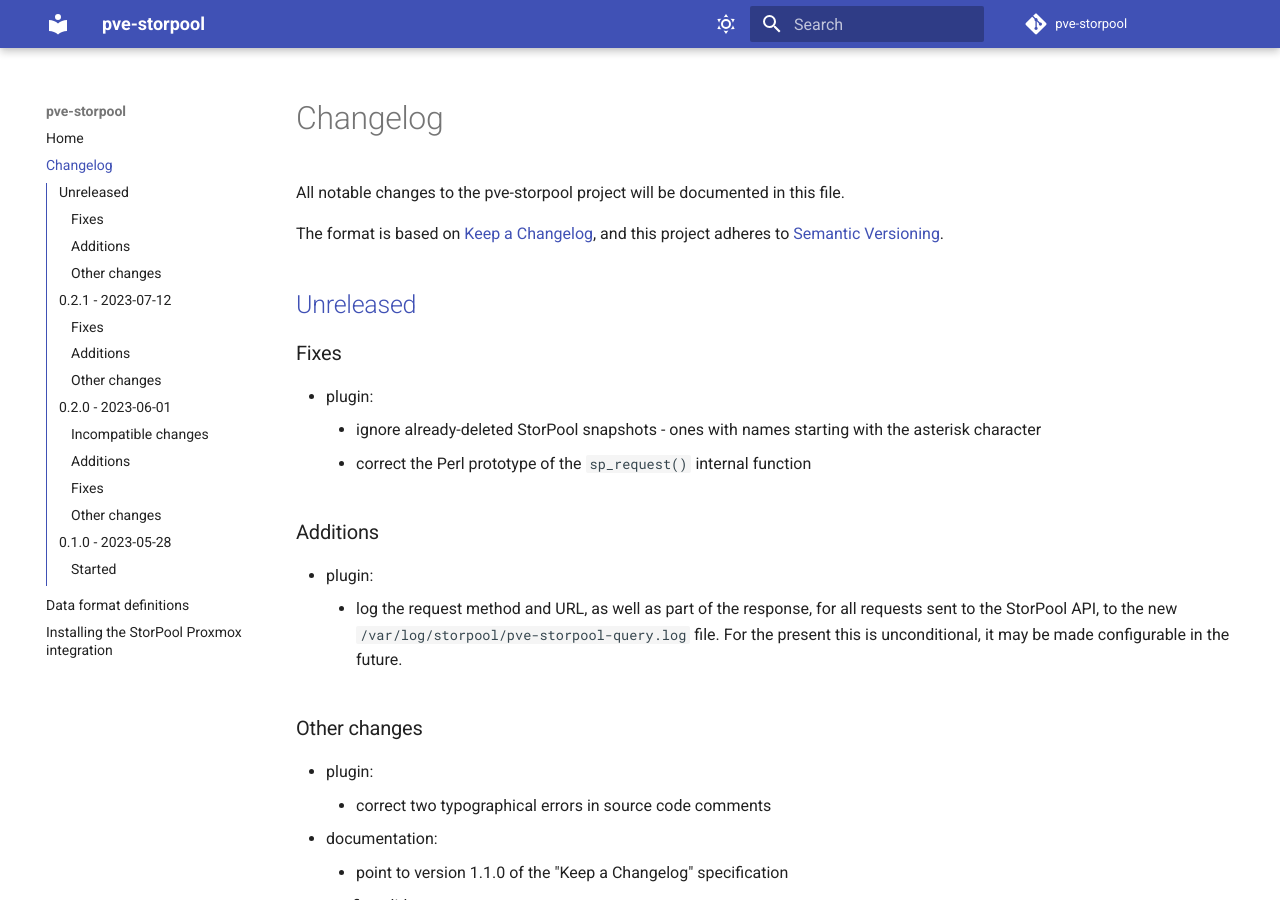
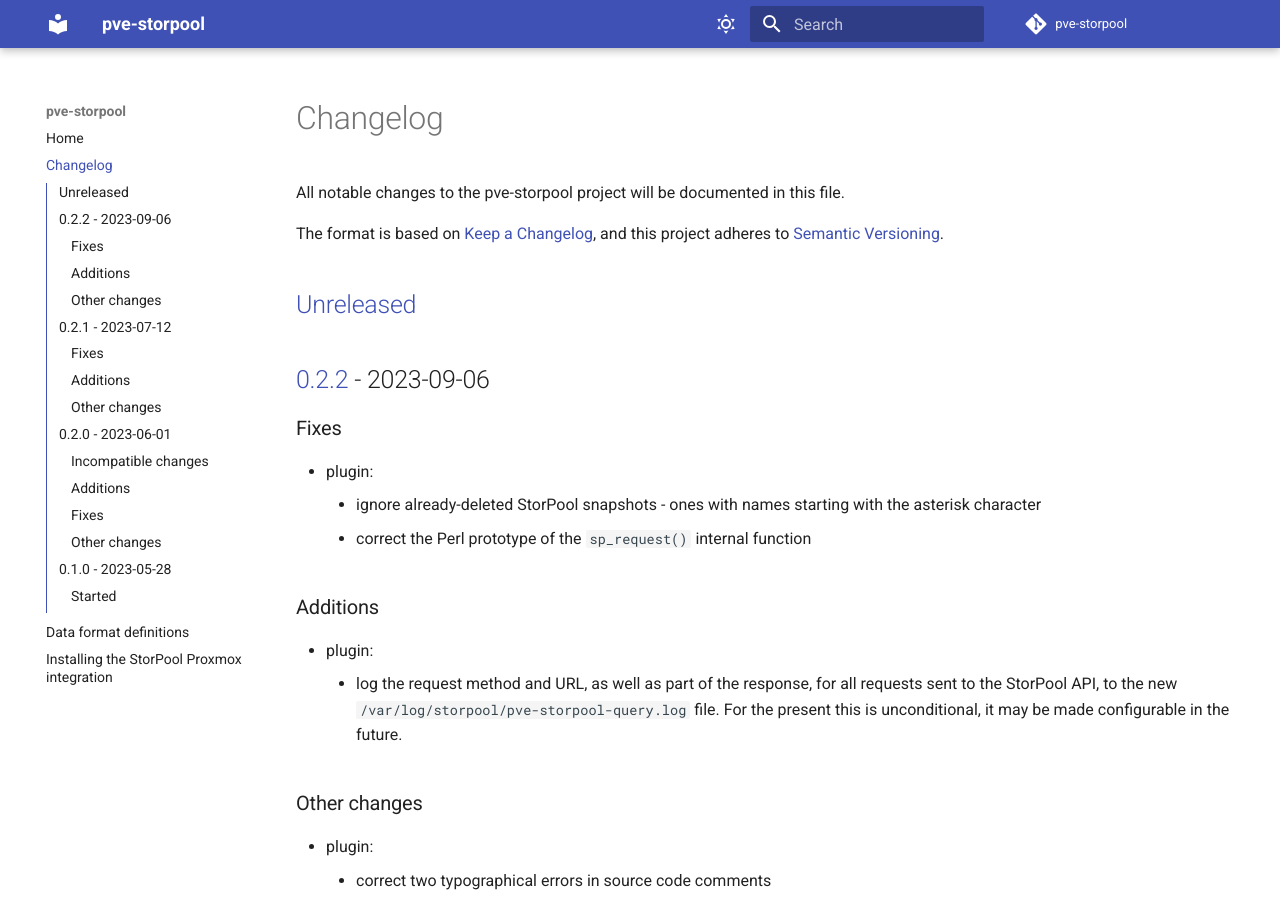
Before and after one commit to storpool/pve-storpool, an MkDocs documentation site: the page built from docs/changes.md, in a window 1280 px wide and 900 px high. Built offline with MkDocs 1.6.1 and Material for MkDocs 9.7.7, drawn with Linux system fonts in a browser that asks for light colours; comment, search, counter and statistics services are not loaded.

Commit message:
Prepare to release pve-storpool 0.2.2

```diff
--- a/docs/changes.md
+++ b/docs/changes.md
@@ -11,6 +11,8 @@
 and this project adheres to [Semantic Versioning](https://semver.org/spec/v2.0.0.html).
 
 ## [Unreleased]
+
+## [0.2.2] - 2023-09-06
 
 ### Fixes
 
@@ -121,7 +123,8 @@
 
 - Initial pre-release
 
-[Unreleased]: https://github.com/storpool/pve-storpool/compare/release/0.2.1...main
+[Unreleased]: https://github.com/storpool/pve-storpool/compare/release/0.2.2...main
+[0.2.2]: https://github.com/storpool/pve-storpool/compare/release/0.2.1...release%2F0.2.2
 [0.2.1]: https://github.com/storpool/pve-storpool/compare/release/0.2.0...release%2F0.2.1
 [0.2.0]: https://github.com/storpool/pve-storpool/compare/release/0.1.0...release%2F0.2.0
 [0.1.0]: https://github.com/storpool/pve-storpool/releases/tag/release%2F0.1.0
```
Also changed, not shown: 2 other files.
